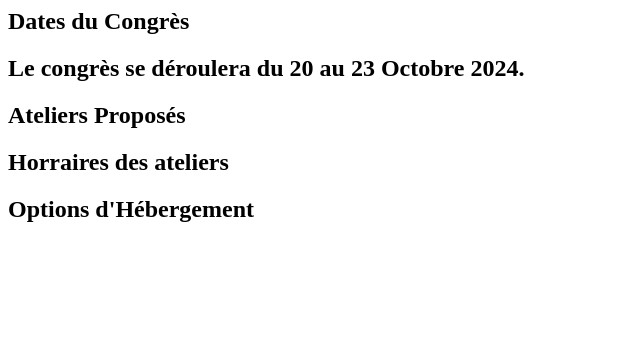
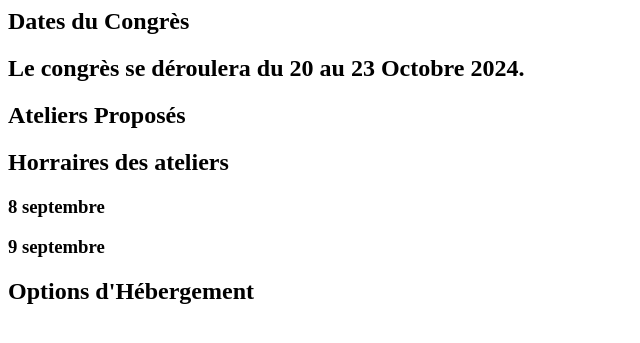
Before and after one commit to maisondesligues/MaisonDesLigues, a Symfony app: template templates/Accueil.html.twig in a window 1280 px wide. Shown: the part 173-516 px from the top of the page, without its empty margins (0-640 px from the left). Run offline with Twig, Linux system fonts and the light colour scheme; the template is opened without the code that fills it, so the values that code supplies are empty; some libraries are stand-ins or nearby versions.

Commit message:
Correction visuel, fin tache 3

```diff
--- a/templates/Accueil.html.twig
+++ b/templates/Accueil.html.twig
@@ -38,9 +38,15 @@
                     class="atelier bg-stone-400 hover:bg-gray-300 transition duration-500 ease-in-out transform hover:-translate-y-1 hover:scale-110 p-4 mb-4 cursor-pointer mx-5 w-1/3"
                     aria-label="Détails des horraires">
 
-                    <div>
-                        {% for vacation in vacations|slice(0,5) %}
-                            <h1 class="text-base font-semibold decoration-neutral-200"> {{vacation.dateHeureDebut}} - {{vacation.dateHeureFin}} </h1>
+                    <div class="text-center">
+                        <h3 class="text-base font-semibold decoration-neutral-200"> 8 septembre </h3>
+                        {% for vacation in vacations|slice(0,3) %}
+                            <h1> {{vacation.dateHeureDebut|slice(11,5)}} - {{vacation.dateHeureFin|slice(11,5)}} </h1>
+                        {% endfor %}
+
+                        <h3 class="text-base font-semibold decoration-neutral-200"> 9 septembre </h3>
+                        {% for vacation in vacations|slice(3,2) %}
+                            <h1> {{vacation.dateHeureDebut|slice(11,5)}} - {{vacation.dateHeureFin|slice(11,5)}} </h1>
                         {% endfor %}
                     </div>
                 </div>
```
